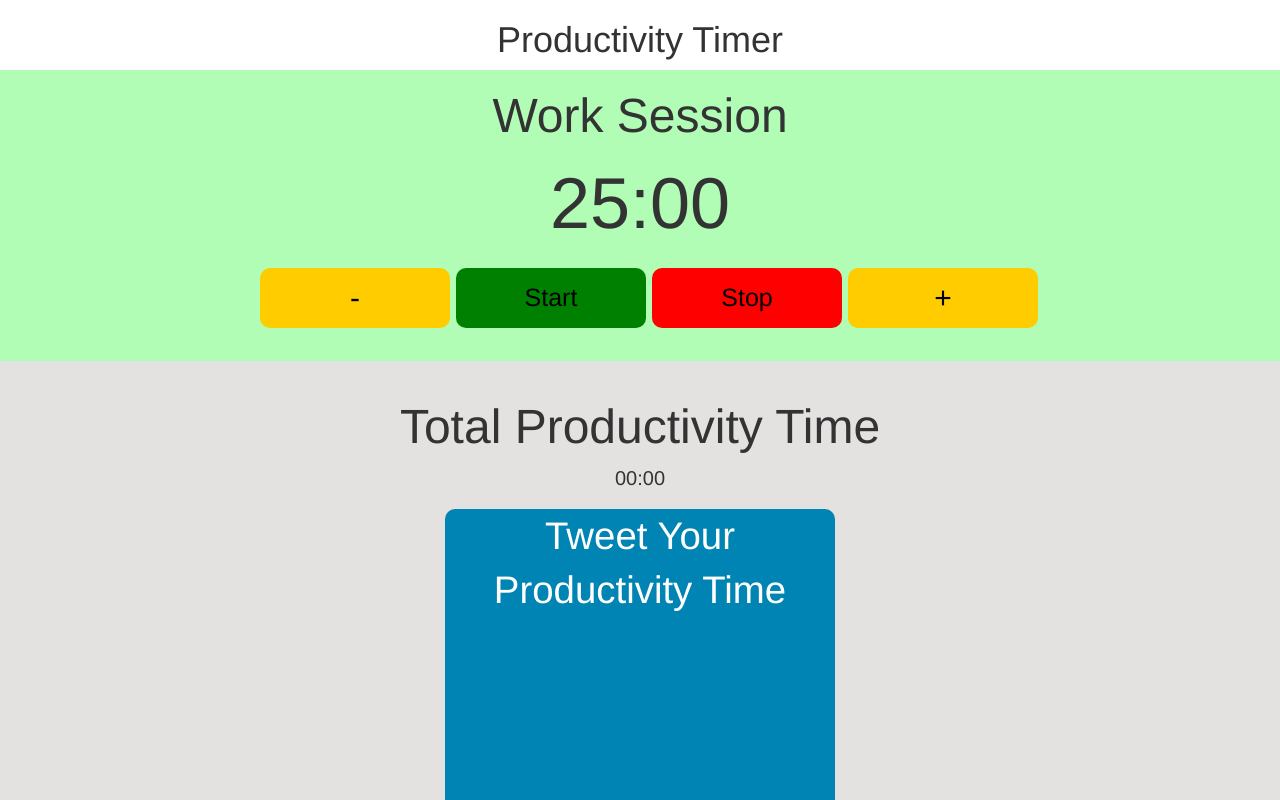
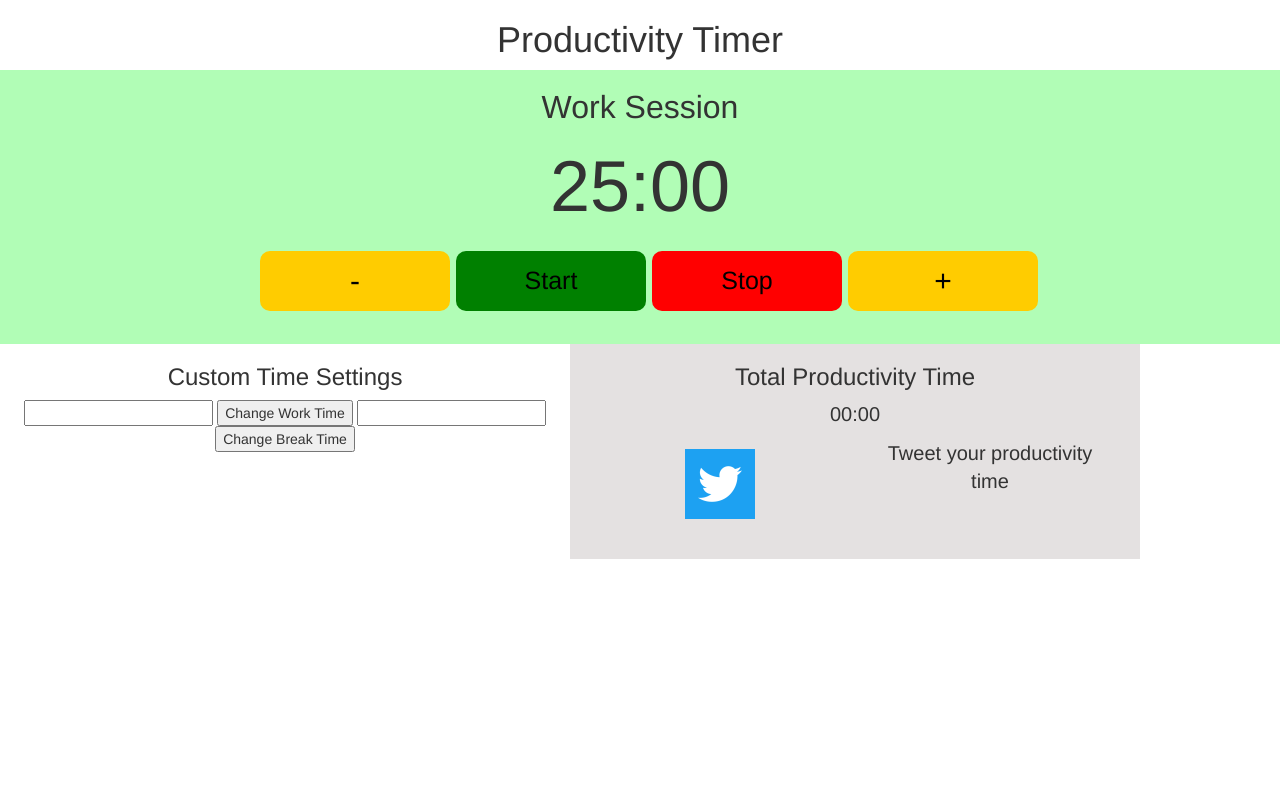
Before and after one commit to MarkLoeser/productivity-timer, a plain HTML site: page index.html in a window 1280 px wide. Shown: the top 800 px of the page. Drawn offline with nearby package versions, Linux system fonts and the light colour scheme; a web font is replaced by a local one.

Commit message:
put total productivity and custom time in same row

```diff
--- a/index.html
+++ b/index.html
@@ -55,34 +55,32 @@
 			</div>
 		</div>
   </div>
-	<div class="productive">
-    <div class="container">
-		<div class="row">
-		 	<h4>Total Productivity Time</h4>
-		 	<p id="productivityTime"></p>
+  	<div class="row container">
+		<div class="customTime col-xs-6">
+			<div>
+				<h3>Custom Time Settings</h3>
+			</div>
+
+  				<input id="customWorkTime" type="text" onkeypress='return event.charCode >= 48 && event.charCode <= 57'>
+  				<input type="button" value="Change Work Time" onClick="changeDefaultWorkTime()">
+  				<input id="customBreakTime" type="text">
+  				<input type="button" value="Change Break Time" onClick="changeDefaultBreakTime()">
 		</div>
-		<div class="row tweetRow">
-			<div class="col-sm-4 col-sm-offset-4 col-xs-8 col-xs-offset-2 tweet" onclick="tweetIt()">
-					<p>Tweet Your Productivity Time</p>
+		<div class="productive col-xs-6">
+			<div class="row">
+				<h3>Total Productivity Time</h3>
+				<p id="productivityTime"></p>
 			</div>
-		</div>
-    </div>
+			<div class="col-xs-6 tweet" onclick="tweetIt()">
+				<img src="images/twitter.png">
+			</div>
+			<div class="col-xs-6">
+				<p>Tweet your productivity time</p>
+			</div>
 	</div>
-	<div class="container-fluid customTime">
-    <div class="container">
-		<div class= "row">
-			<h3>Custom Time Settings</h3>
-			<p>The default time is set at 25 minutes for the Work Timer and 5 minutes for the Break Timer. You can set custom times below by entering the amount (in minutes). The custom time is what the Work and Break Timers will begin at each time they start.
-		</div>
-		<p id="defaultWork"></p>
-		<input id="customWorkTime" type="text" onkeypress='return event.charCode >= 48 && event.charCode <= 57'>
-  		<input type="button" value="Change Work Time" onClick="changeDefaultWorkTime()">
 
-		<p id="defaultBreak">d</p>
-		<input id="customBreakTime" type="text">
-  		<input type="button" value="Change Break Time" onClick="changeDefaultBreakTime()">
-    </div>
-	</div>
+
+
 
 
 <script src="javascript.js" type="text/javascript"></script>
--- a/style.css
+++ b/style.css
@@ -1,6 +1,7 @@
 
 h1 {
 	text-align: center;
+	font-size: 80px;
 }
 
 
@@ -9,7 +10,7 @@ h1 {
 }
 
 .timer h3 {
-	font-size: 48px;
+	font-size: 32px;
 }
 
 #workTimerSection {
@@ -100,44 +101,12 @@ h1 {
 }
 
 .productive {
-  padding-top:30px;
 	text-align: center;
 	background-color: #E4E1E1;
 	padding-bottom: 30px;
 }
 .productive p{
 	font-size: 20px;
-}
-
-.productive h4 {
-  font-size:48px;
-  padding-right: 15px;
-  padding-left: 15px;
-}
-
-.tweet {
-	height: 100%;
-	border-radius: 10px;
-	background-color: #0084b4;
-	cursor: pointer;
-	margin: 3px;
-}
-
-.tweetRow {
-	margin: 3px;
-}
-
-.tweet:hover {
-	background-color: #01759F;
-
-}
-
-.tweet p {
-	font-size: 3vw;
-	color: white;
-  top: 50%;
-  padding-left: 10px;
-  padding-right: 10px;
 }
 
 .customTime {
@@ -149,3 +118,9 @@ h1 {
 	padding-left: 12px;
 	padding-right: 12px;
 }
+
+.tweet {
+	cursor: pointer;
+	display: block;
+	padding: 10px;
+}
```
Also changed, not shown: images/twitter.png (added).
